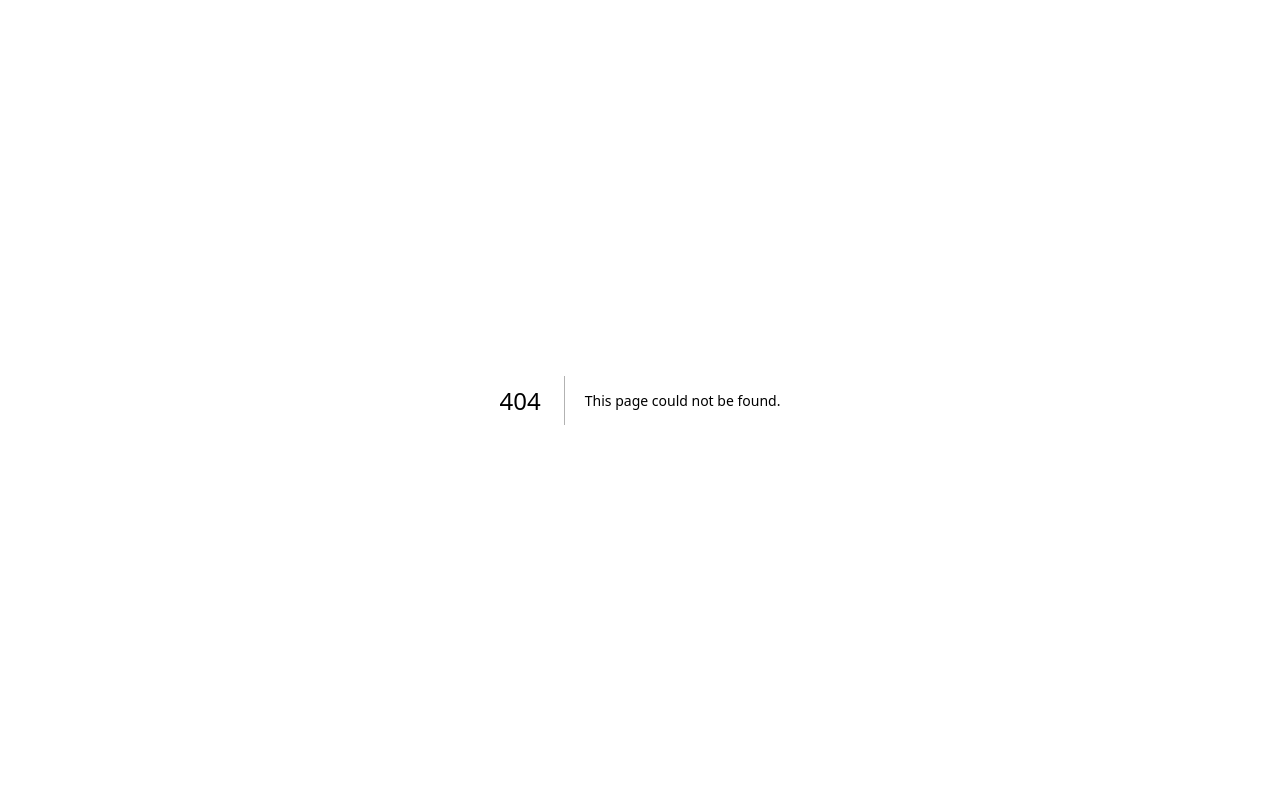
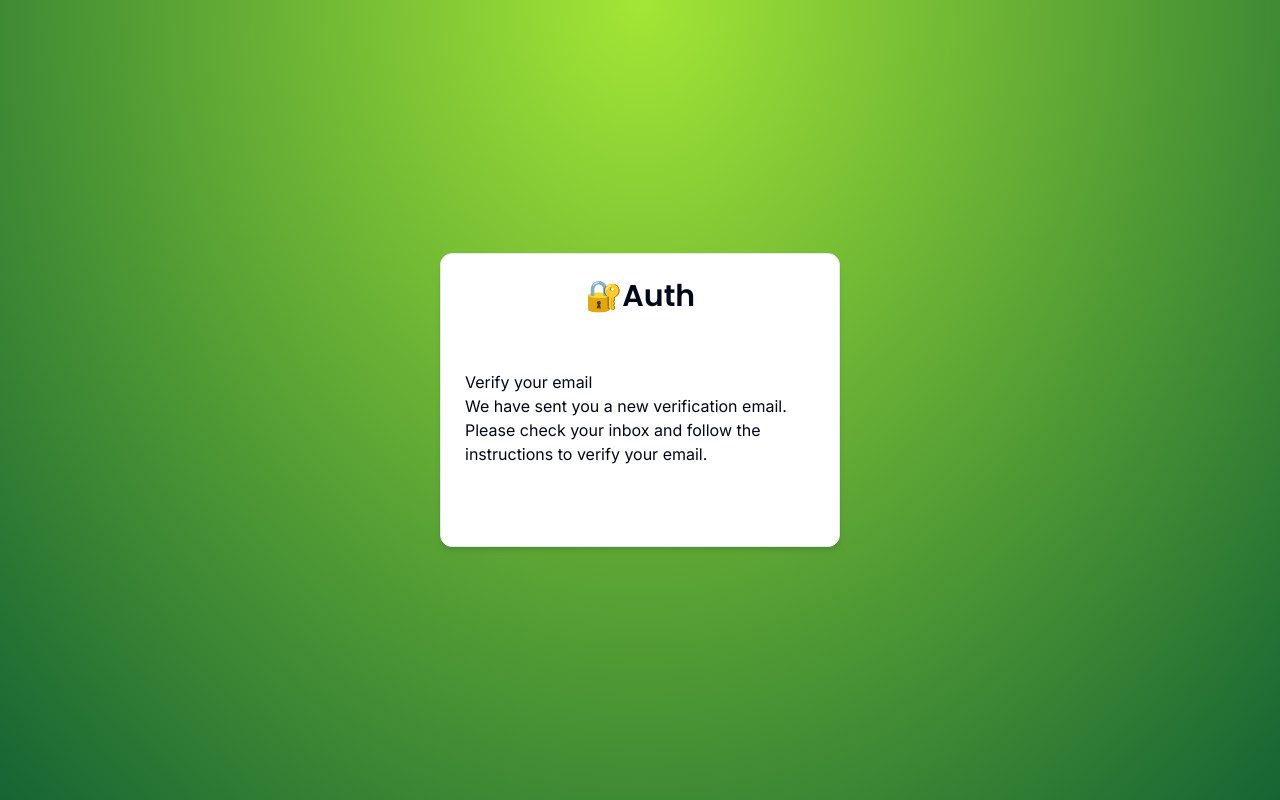
Before and after one commit to Viespa/Auth, a Next.js app: page /auth/verify-email in a window 1280 px wide. Before the commit this address had no page. Built offline with nearby package versions, Linux system fonts and the light colour scheme.

Commit message:
poner todo al dia

```diff
--- /dev/null
+++ b/app/auth/verify-email/page.tsx
@@ -0,0 +1,10 @@
+
+import { NewVerificationForm } from '@/components/auth/new-verification-form';
+
+const NewVerificationPage = () => {
+  return (
+    <NewVerificationForm/>
+  );
+}
+
+export default NewVerificationPage;
--- a/auth.ts
+++ b/auth.ts
@@ -32,6 +32,8 @@ export const {
         },
         callbacks: {
             async signIn({ user, account}) {
+
+
 
                 if(account?.provider !== 'credentials') return true;
 
--- /dev/null
+++ b/components/auth/new-verification-form.tsx
@@ -0,0 +1,14 @@
+"use client";
+
+import { CardWrapper } from "@/components/auth/card-wrapper";
+
+export const NewVerificationForm = () => {
+    return(
+    <CardWrapper
+       wsa
+        >
+        <h1>Verify your email</h1>
+        <p>We have sent you a new verification email. Please check your inbox and follow the instructions to verify your email.</p>
+    </CardWrapper>
+    );
+};
--- a/routes.ts
+++ b/routes.ts
@@ -5,6 +5,7 @@
 
 export const publicRoutes = [
     "/",
+    "/auth/verify-email",
 ];
 
 /**
```
